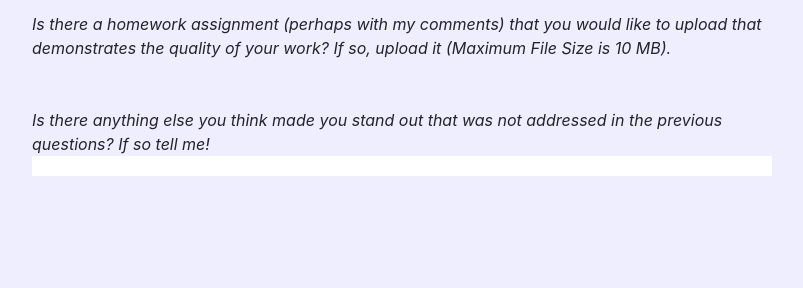
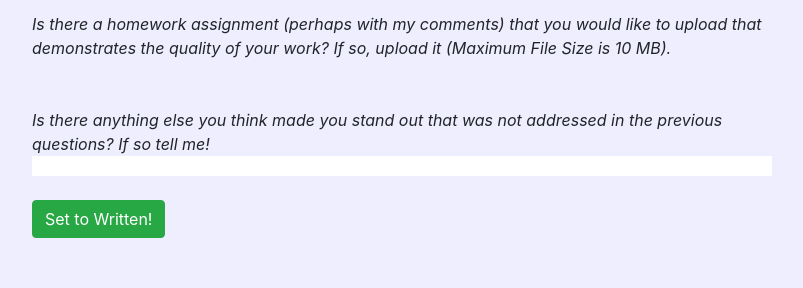
Before and after one commit to raphaeluziel/recommendations, a Django app: page /get_student_responses/1 in a window 1280 px wide. Shown: the part 753-1041 px from the top of the page, without its empty margins (238-1041 px from the left). Before the commit the page ends 929 px from the top, so only its background shows below. Run offline with Django 3.2, Linux system fonts and the light colour scheme; the visitor is signed in with stand-in values (Sample User, id 1); data comes from the database, SQL or seed files in the repository; data that the repository does not hold is empty; parts of the project's set-up code (start-up, migrations or seed data) failed here and were passed over; some libraries are stand-ins or nearby versions.

Commit message:
adding button to set to written

```diff
--- a/recommendations/responses/templates/responses/get_student_responses.html
+++ b/recommendations/responses/templates/responses/get_student_responses.html
@@ -45,5 +45,12 @@
   </div>
   <div class="answers">{{ students_answers.question06 }}</div>
 
+  <form action="{% url 'set_to_written' %}" method="post">
+    {% csrf_token %}
+    <input type="number" name="student_id" value="{{ student.id }}" hidden>
+    <input type="text" name="status" value="Written" hidden><br>
+    <button type="submit" class="btn btn-success">Set to Written!</button>
+  </form>
+
 
 {% endblock %}
--- a/recommendations/responses/templates/responses/index.html
+++ b/recommendations/responses/templates/responses/index.html
@@ -12,11 +12,7 @@
 
   <b>Status</b>:
     <span style="color: darkred;">
-      {% if student_response.status is not null %}
         {{ student_response.status }}
-      {% else %}
-        Not Submitted
-      {% endif %}
     </span><br><br>
 
   {% if student_response.status != "Written" %}
--- a/recommendations/responses/urls.py
+++ b/recommendations/responses/urls.py
@@ -6,5 +6,6 @@ urlpatterns = [
     path("", views.index, name="index"),
     path("submit_responses", views.submit_responses, name="submit_responses"),
     path("get_student_list", views.get_student_list, name="get_student_list"),
-    path("get_student_responses/<int:student_id>", views.get_student_responses, name="get_student_responses")
+    path("get_student_responses/<int:student_id>", views.get_student_responses, name="get_student_responses"),
+    path("set_to_written", views.set_to_written, name="set_to_written")
 ]
--- a/recommendations/responses/views.py
+++ b/recommendations/responses/views.py
@@ -66,10 +66,6 @@ def submit_responses(request):
         # Check if student has already submitted a form
         if Responses.objects.filter(student=request.user):
             answers = Responses.objects.get(student=request.user)
-
-        # If not, create an empty database row for student
-        else:
-            answers = Responses(student=request.user)
 
         # Add and or replace answers
         answers.question01 = request.POST["question01"]
@@ -193,3 +189,22 @@ def get_student_responses(request, student_id):
         "students_answers": students_answers
     }
     return render(request, "responses/get_student_responses.html", context)
+
+
+@staff_member_required
+def set_to_written(request):
+
+    """
+        Once I've written the letter, this button, located on the student
+        response page that I only see, will change the status
+    """
+
+    # Get reference to the response object of that student
+    try:
+        response = Responses.objects.get(student_id=request.POST['student_id'])
+        response.status = request.POST['status']
+        response.save()
+    except:
+        return render(request, "responses/error.html", {"message": "Something went wrong!"})
+
+    return HttpResponseRedirect(reverse('get_student_list'))
```
Also changed, not shown: recommendations/users/views.py (+7 -0 lines).
